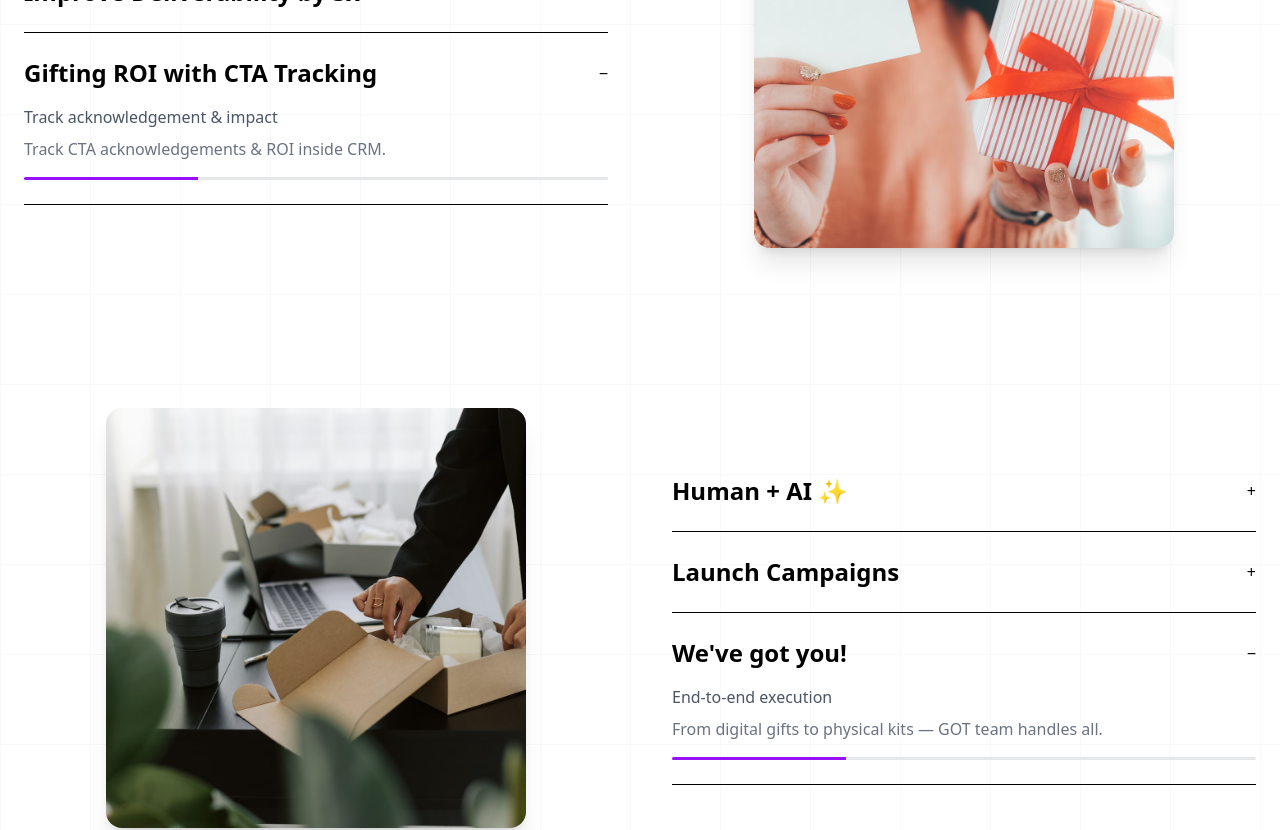
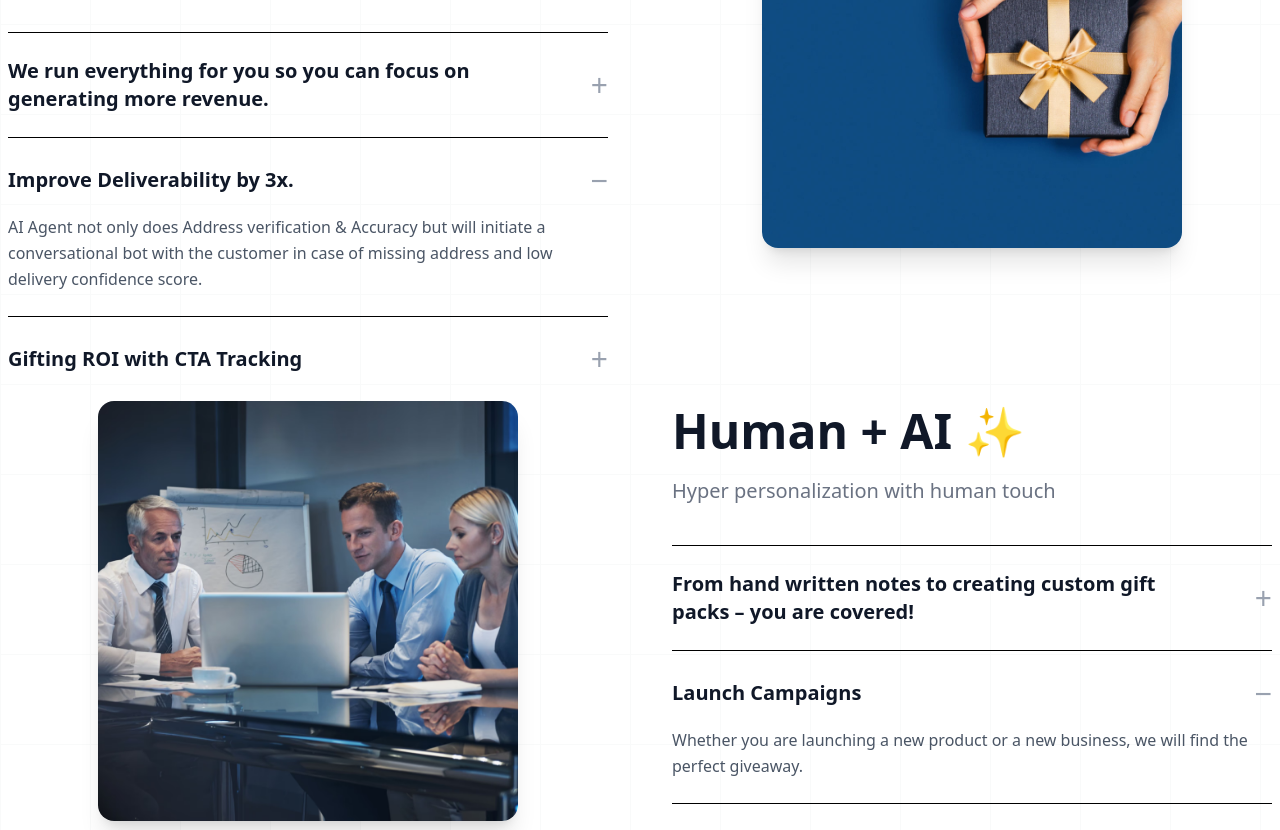
Before and after one commit to satyam904/DL, a React (Vite) app: page / in a window 1280 px wide. Shown: the part 4220-5050 px from the top of the page. Built offline with nearby package versions, Linux system fonts and the light colour scheme.

Commit message:
Updated project files

```diff
--- a/src/components/FeatureAccordion.jsx
+++ b/src/components/FeatureAccordion.jsx
@@ -8,129 +8,125 @@ import img4 from "../assets/image4.avif";
 import img5 from "../assets/image5.avif";
 import img6 from "../assets/image6.avif";
 
-const SECTION_1 = [
+/* ================= DATA ================= */
+
+const SECTION_1 = {
+  heading: "Automated Gifting Operations",
+  subheading: "Sending gifts is cool, managing its operations is not!",
+  imageList: [img1, img2, img3],
+  items: [
     {
-    title: "Automated Gifting Operations",
-    subtitle: "Sending gifts is cool, managing its operations is not!",
-    desc: "We run everything for you so you can focus on generating more revenue.",
-    image: img1,
+      title: "We run everything for you so you can focus on generating more revenue.",
+      desc: "",
     },
     {
-    title: "Improve Deliverability by 3x",
-    subtitle: "Global warehouses & smart logistics",
-    desc: "AI based address validation & accuracy improves success rate.",
-    image: img2,
+      title: "Improve Deliverability by 3x.",
+      desc:
+        "AI Agent not only does Address verification & Accuracy but will initiate a conversational bot with the customer in case of missing address and low delivery confidence score.",
     },
     {
       title: "Gifting ROI with CTA Tracking",
-    subtitle: "Track acknowledgement & impact",
-    desc: "Track CTA acknowledgements & ROI inside CRM.",
-    image: img3,
+      desc: "",
     },
-];
+  ],
+};
 
-const SECTION_2 = [
+const SECTION_2 = {
+  heading: "Human + AI ✨",
+  subheading: "Hyper personalization with human touch",
+  imageList: [img4, img5, img6],
+  items: [
     {
-    title: "Human + AI ✨",
-    subtitle: "Hyper personalization with human touch",
-    desc: "From handwritten notes to custom gift packs – we handle everything.",
-    image: img4,
+      title: "From hand written notes to creating custom gift packs – you are covered!",
+      desc: "",
     },
     {
       title: "Launch Campaigns",
-    subtitle: "Perfect giveaways at perfect time",
-    desc: "Launch new products & campaigns with curated gifting.",
-    image: img5,
+      desc:
+        "Whether you are launching a new product or a new business, we will find the perfect giveaway.",
     },
     {
       title: "We've got you!",
-    subtitle: "End-to-end execution",
-    desc: "From digital gifts to physical kits — GOT team handles all.",
-    image: img6,
+      desc: "",
     },
-];
+  ],
+};
 
 const AUTO_TIME = 5000;
 
+/* ================= BLOCK ================= */
+
 const AccordionBlock = ({ data, reverse }) => {
   const [active, setActive] = useState(0);
-  const [progress, setProgress] = useState(0);
 
   useEffect(() => {
-    setProgress(0);
-    const step = 100 / (AUTO_TIME / 100);
+    const timer = setInterval(() => {
+      setActive((a) => (a + 1) % data.items.length);
+    }, AUTO_TIME);
 
-    const interval = setInterval(() => {
-      setProgress((p) => {
-        if (p >= 100) {
-          setActive((a) => (a + 1) % data.length);
-          return 0;
-        }
-        return p + step;
-      });
-    }, 100);
-
-    return () => clearInterval(interval);
-  }, [active, data.length]);
+    return () => clearInterval(timer);
+  }, [data.items.length]);
 
   return (
-    <div
-      className={`grid md:grid-cols-2 gap-16 items-center mb-40 ${
-        reverse ? "md:flex-row-reverse" : ""
-      }`}
-    >
+    <div className="grid md:grid-cols-2 gap-16 items-start mb-0">
       {/* TEXT */}
       <div className={reverse ? "md:order-2" : ""}>
-        {data.map((item, i) => (
+        {/* BIG HEADING */}
+        <h2 className="text-5xl font-bold text-gray-900 leading-tight">
+          {data.heading}
+        </h2>
+
+        {/* SUB HEADING */}
+        <p className="mt-4 text-xl text-gray-500">
+          {data.subheading}
+        </p>
+
+        {/* ACCORDION */}
+        <div className="mt-10">
+          {data.items.map((item, i) => (
             <div
               key={i}
               onClick={() => setActive(i)}
-            className="cursor-pointer border-b py-6"
+              className="cursor-pointer border-t py-6"
             >
               <div className="flex justify-between items-center">
-              <h3 className="text-2xl font-semibold">{item.title}</h3>
-              <span>{active === i ? "−" : "+"}</span>
+                <h3 className="text-xl font-semibold text-gray-900 max-w-[90%]">
+                  {item.title}
+                </h3>
+                <span className="text-3xl text-gray-400">
+                  {active === i ? "−" : "+"}
+                </span>
               </div>
 
               <AnimatePresence>
-              {active === i && (
-                <motion.div
-                  initial={{ opacity: 0, y: 12 }}
+                {active === i && item.desc && (
+                  <motion.p
+                    initial={{ opacity: 0, y: 8 }}
                     animate={{ opacity: 1, y: 0 }}
                     exit={{ opacity: 0 }}
-                  transition={{ duration: 0.4 }}
-                  className="mt-4"
+                    transition={{ duration: 0.3 }}
+                    className="mt-4 text-gray-600 leading-relaxed"
                   >
-                  <p className="text-gray-600">{item.subtitle}</p>
-                  <p className="mt-2 text-gray-500">{item.desc}</p>
-
-                  {/* 🔥 TIMER LINE (KEY ADDED) */}
-                  <div className="mt-4 h-[3px] bg-gray-200 overflow-hidden rounded">
-                    <motion.div
-                      key={active}
-                      className="h-full bg-purple-600"
-                      animate={{ width: `${progress}%` }}
-                      transition={{ ease: "linear" }}
-                    />
-                  </div>
-                </motion.div>
+                    {item.desc}
+                  </motion.p>
                 )}
               </AnimatePresence>
             </div>
           ))}
+        </div>
       </div>
 
       {/* IMAGE */}
       <div className={`sticky top-28 ${reverse ? "md:order-1" : ""}`}>
         <AnimatePresence mode="wait">
           <motion.img
-            key={data[active].image}
-            src={data[active].image}
+            key={data.imageList[active]}
+            src={data.imageList[active]}
             className="rounded-2xl shadow-xl w-full max-w-[420px] mx-auto"
-            initial={{ opacity: 0, scale: 0.96 }}
+            initial={{ opacity: 0, scale: 0.95 }}
             animate={{ opacity: 1, scale: 1 }}
             exit={{ opacity: 0 }}
-            transition={{ duration: 0.45 }}
+            transition={{ duration: 0.4 }}
           />
         </AnimatePresence>
       </div>
@@ -138,13 +134,15 @@ const AccordionBlock = ({ data, reverse }) => {
   );
 };
 
+/* ================= MAIN ================= */
+
 const FeatureAccordion = () => {
   return (
-    <section className="relative overflow-hidden pt-20 pb-1">
-      {/* WHITE GRID BACKGROUND */}
+    <section className="relative overflow-hidden pt-24 pb-10">
+      {/* GRID BACKGROUND */}
       <div className="absolute inset-0 bg-white" />
       <div
-        className="absolute inset-0 opacity-[0.25]"
+        className="absolute inset-0 opacity-[0.2]"
         style={{
           backgroundImage:
             "linear-gradient(to right, #e5e7eb 1px, transparent 1px), linear-gradient(to bottom, #e5e7eb 1px, transparent 1px)",
@@ -152,22 +150,19 @@ const FeatureAccordion = () => {
         }}
       />
 
-      <div className="relative max-w-7xl mx-auto px-6">
-        {/* HEADING */}
+      <div className="relative max-w-7xl mx-auto px-2">
+        {/* TOP HEADING */}
         <div className="text-center mb-32">
           <h2 className="text-4xl md:text-5xl font-bold">
             Fill up Your Sales Pipeline & <br />
             Accelerate Closure Predictably
           </h2>
-          <p className="mt-4 text-gray-600 max-w-2xl mx-auto">
+          <p className="mt- text-gray-600">
             Our Gifting Platform is packed with features customers love.
           </p>
         </div>
 
-        {/* SECTION 1 */}
         <AccordionBlock data={SECTION_1} />
-
-        {/* SECTION 2 */}
         <AccordionBlock data={SECTION_2} reverse />
       </div>
     </section>
--- a/src/components/Footer.jsx
+++ b/src/components/Footer.jsx
@@ -7,7 +7,7 @@ const Footer = () => {
       <div className="absolute inset-x-0 top-0 h-20 bg-gradient-to-b from-white/60 to-transparent" />
       <div className="absolute inset-x-0 bottom-0 h-20 bg-gradient-to-t from-white/60 to-transparent" />
 
-      <div className="relative z-10 flex flex-col items-center gap-6">
+      <div className="relative z-10 flex flex-col items-center gap-1">
         {/* LOGO */}
         <img
           src={logo}
--- a/src/components/IntegrationSection.jsx
+++ b/src/components/IntegrationSection.jsx
@@ -22,7 +22,7 @@ const logos = [
 
 const IntegrationSection = () => {
   return (
-    <section className="py-24 bg-white overflow-hidden">
+    <section className="py-2 bg-white overflow-hidden">
       <div className="max-w-7xl mx-auto px-6 grid grid-cols-1 lg:grid-cols-2 gap-20 items-center">
 
         {/* LEFT TEXT */}
```
Lines whose indentation alone changed are shown as unchanged.
